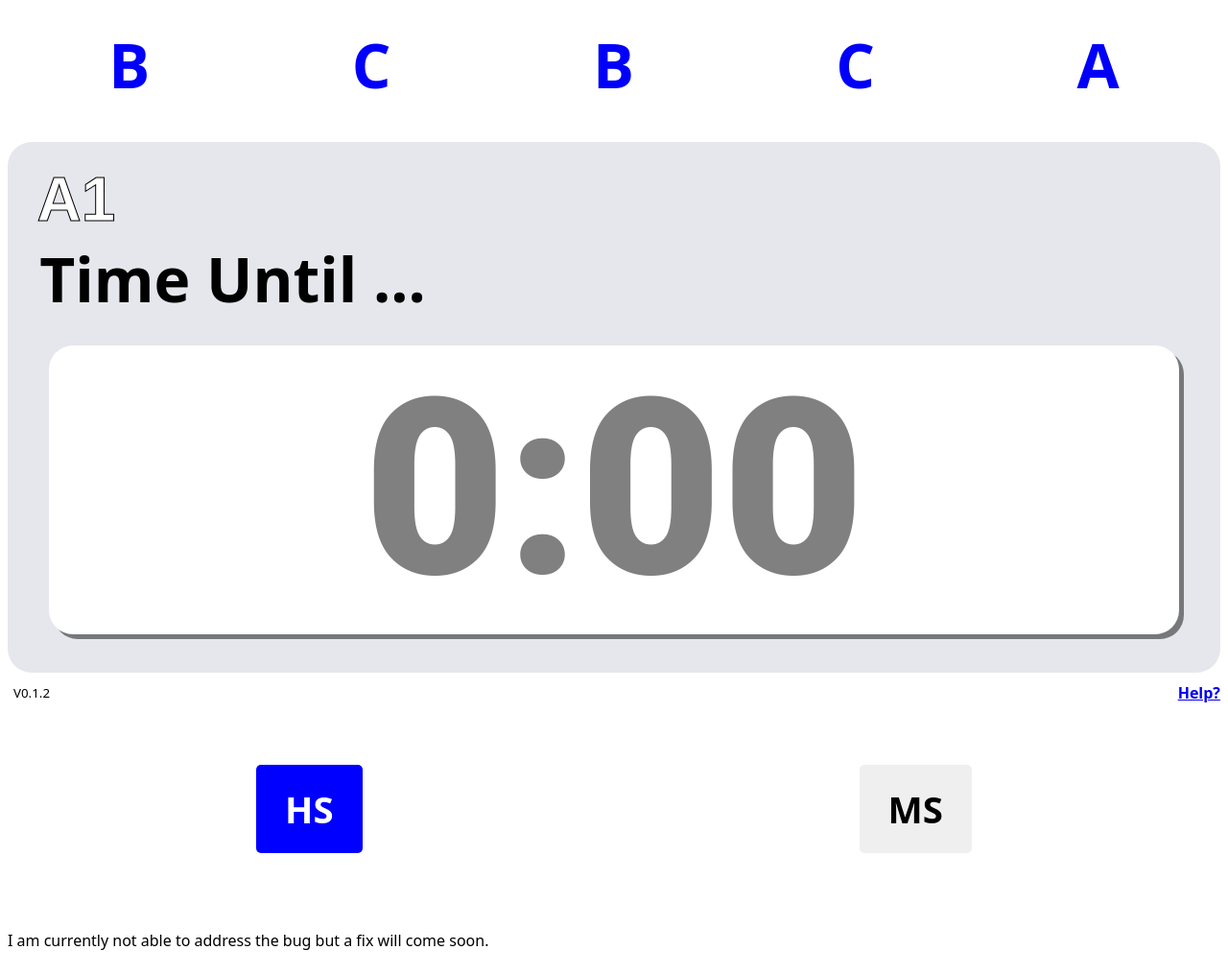
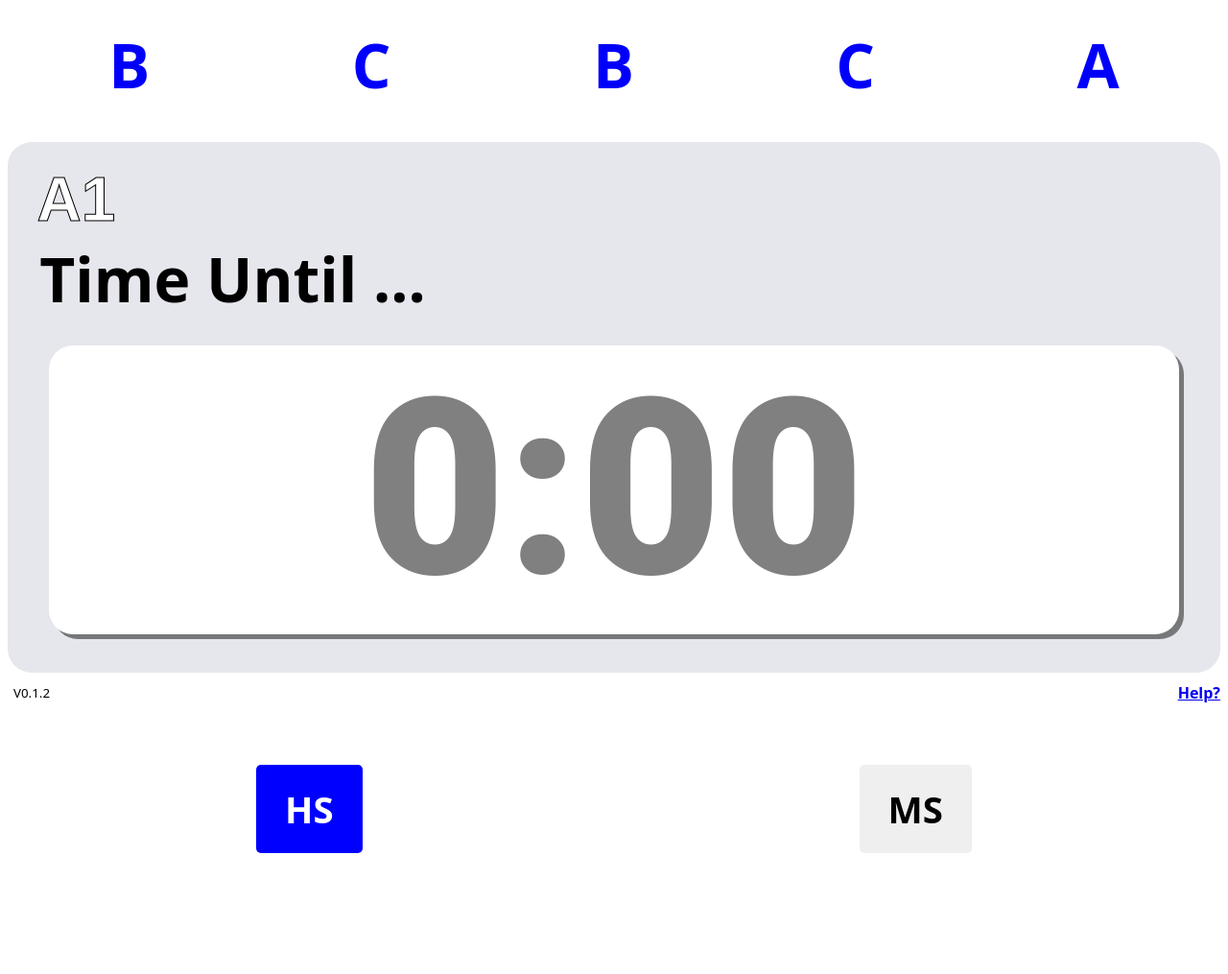
Before and after one commit to jameshawley29/trinitytime, a plain HTML site: page index.html in a window 1280 px wide. Shown: the whole page at 96% size. After the commit the page ends 961 px from the top, so only its background shows below. Drawn offline with Linux system fonts and the light colour scheme; no server answers.

Commit message:
Update index.html

```diff
--- a/index.html
+++ b/index.html
@@ -45,8 +45,6 @@
       <button class="" id="ms-button">MS</button>
     </div>
 
-    <p>I am currently not able to address the bug but a fix will come soon.</p>
-
     <!--Get User Stats-->
     <script src="dark-mode.js"></script>
     <script src="user.js"></script>
```
